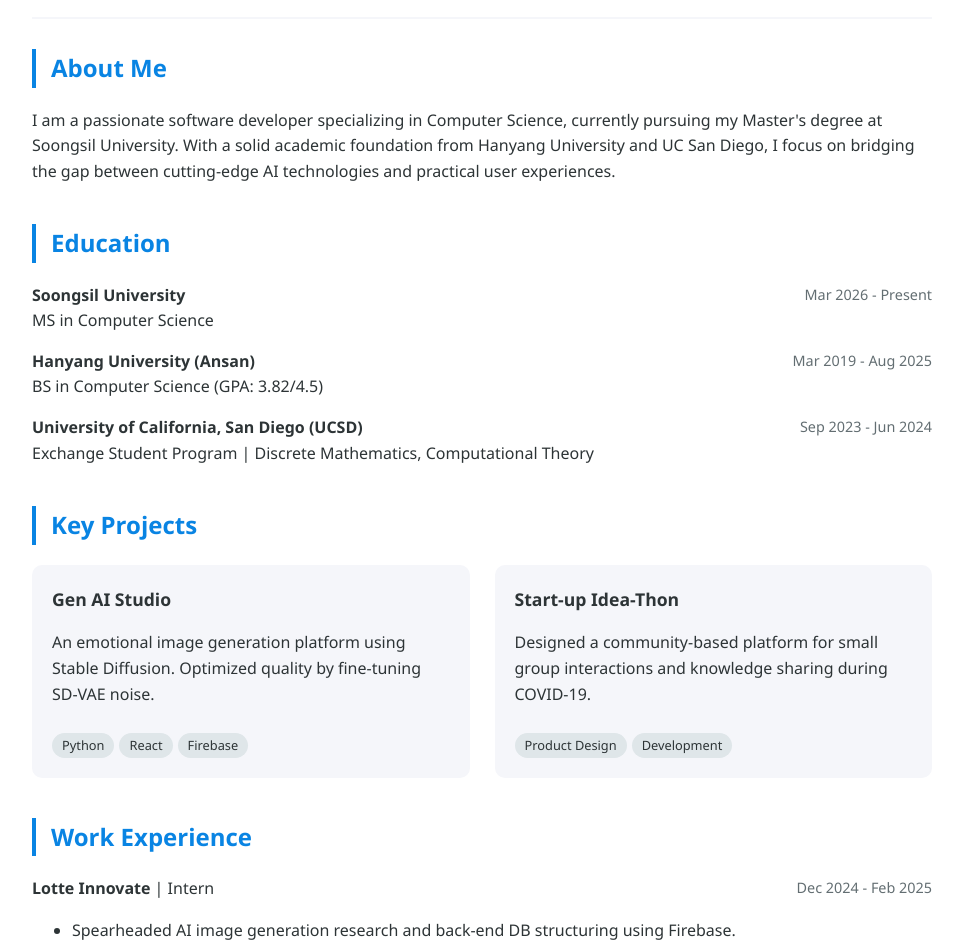
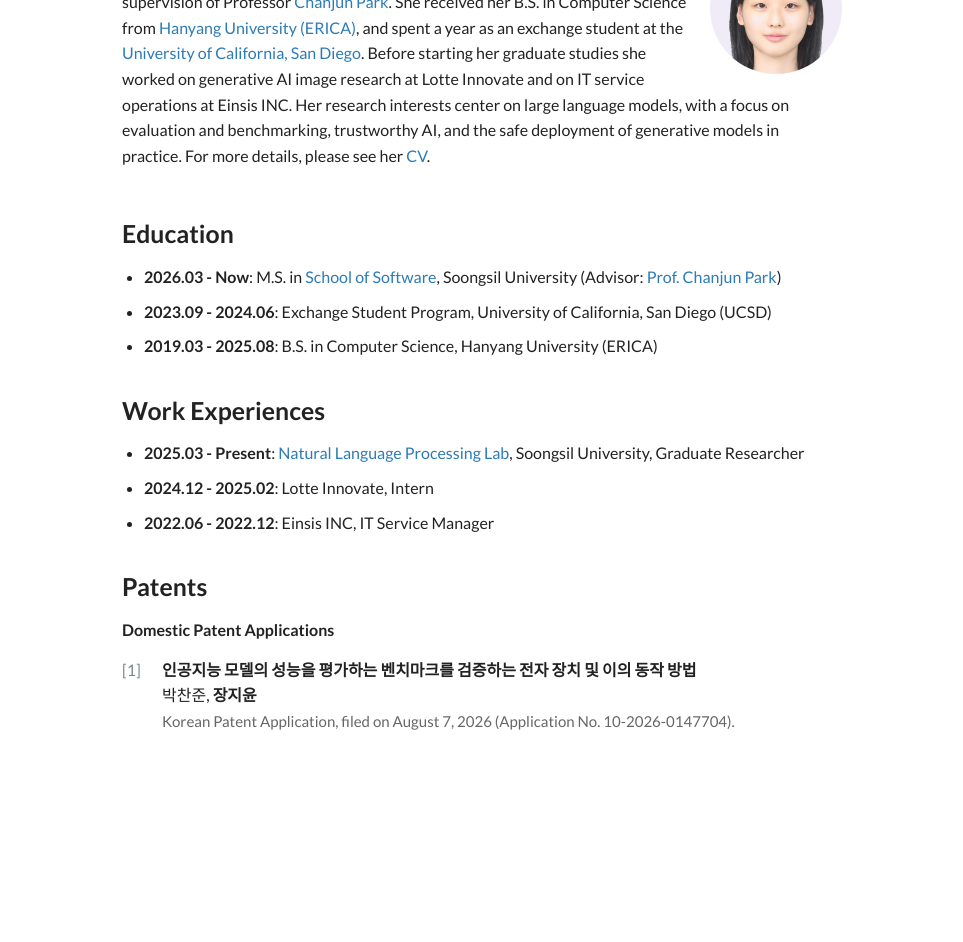
Before and after one commit to jiyoon113/jiyoon113.github.io, a plain HTML site: page index.html in a window 1280 px wide. Shown: the part 259-1201 px from the top of the page, without its empty margins (158-1121 px from the left). After the commit the page ends 1102 px from the top, so only its background shows below. Drawn offline with Linux system fonts and the light colour scheme.

Commit message:
Add files via upload

```diff
--- a/index.html
+++ b/index.html
@@ -1,202 +1,185 @@
 <!DOCTYPE html>
 <html lang="en">
 <head>
-    <meta charset="UTF-8">
-    <meta name="viewport" content="width=device-width, initial-scale=1.0">
-    <title>Jiyoon Jang | Portfolio</title>
-    <link href="https://cdnjs.cloudflare.com/ajax/libs/font-awesome/6.0.0/css/all.min.css" rel="stylesheet">
-    <style>
-        :root {
-            --primary-color: #2d3436;
-            --accent-color: #0984e3;
-            --text-color: #636e72;
-            --bg-color: #f5f6fa;
-        }
+<meta charset="UTF-8">
+<meta name="viewport" content="width=device-width, initial-scale=1">
+<title>Giyoon Jang</title>
+<meta name="description" content="Giyoon Jang - M.S. Student, Natural Language Processing Lab, Soongsil University">
+<meta property="og:title" content="Giyoon Jang">
+<meta property="og:type" content="article">
+<meta property="og:url" content="https://jiyoon113.github.io/">
+<link rel="preconnect" href="https://fonts.googleapis.com">
+<link rel="preconnect" href="https://fonts.gstatic.com" crossorigin>
+<link href="https://fonts.googleapis.com/css2?family=Lato:wght@300;400;700&family=Noto+Sans+KR:wght@400;500;700&display=swap" rel="stylesheet">
+<style>
+  :root{
+    --ink:#222;
+    --muted:#666;
+    --link:#2c7bb6;
+    --rule:#e5e5e5;
+  }
+  *{box-sizing:border-box;}
+  body{
+    font-family:"Lato","Noto Sans KR",Helvetica,Arial,sans-serif;
+    font-size:16px;
+    line-height:1.6;
+    color:var(--ink);
+    background:#fff;
+    margin:0;
+    padding:40px 20px 96px;
+  }
+  .wrap{max-width:720px;margin:0 auto;}
 
-        body {
-            font-family: 'Segoe UI', Tahoma, Geneva, Verdana, sans-serif;
-            line-height: 1.6;
-            color: var(--primary-color);
-            background-color: var(--bg-color);
-            margin: 0;
-            padding: 0;
-        }
+  header{
+    display:flex;
+    align-items:baseline;
+    justify-content:space-between;
+    gap:24px;
+    padding-bottom:18px;
+    border-bottom:1px solid var(--rule);
+    margin-bottom:14px;
+  }
+  header h1{
+    font-family:"Lato","Noto Sans KR",Helvetica,Arial,sans-serif;
+    font-size:2.2em;
+    font-weight:300;
+    margin:0;
+    letter-spacing:-0.01em;
+  }
+  header h1 .ko{font-size:0.48em;font-weight:400;color:var(--muted);margin-left:10px;}
+  nav ul{list-style:none;padding:0;margin:0;display:flex;flex-wrap:wrap;justify-content:flex-end;}
+  nav li{white-space:nowrap;}
+  nav li:not(:last-child)::after{content:"/";color:var(--muted);margin:0 7px;}
 
-        .container {
-            max-width: 900px;
-            margin: 50px auto;
-            background: white;
-            padding: 40px;
-            border-radius: 15px;
-            box-shadow: 0 10px 30px rgba(0,0,0,0.1);
-        }
+  a{color:var(--link);text-decoration:none;}
+  a:hover{text-decoration:underline;}
+  a:focus-visible{outline:2px solid var(--link);outline-offset:2px;}
 
-        header {
-            border-bottom: 2px solid var(--bg-color);
-            padding-bottom: 30px;
-            margin-bottom: 30px;
-        }
+  h2{
+    font-family:"Lato","Noto Sans KR",Helvetica,Arial,sans-serif;
+    font-size:1.55em;
+    font-weight:700;
+    margin:32px 0 10px;
+  }
+  p{margin:0 0 14px;}
+  ul.list{margin:0;padding-left:22px;}
+  ul.list li{margin-bottom:9px;}
+  .muted{color:var(--muted);}
 
-        h1 {
-            margin: 0;
-            font-size: 2.5em;
-            color: var(--primary-color);
-        }
+  .photo{
+    float:right;
+    width:132px;
+    height:132px;
+    object-fit:cover;
+    border-radius:50%;
+    margin:4px 0 12px 24px;
+    shape-outside:circle();
+  }
+  .bio::after{content:"";display:table;clear:both;}
 
-        .contact-info {
-            display: flex;
-            gap: 20px;
-            flex-wrap: wrap;
-            margin-top: 10px;
-            color: var(--text-color);
-            font-size: 0.9em;
-        }
+  ol.numlist{list-style:none;padding:0;margin:0;counter-reset:refitem;}
+  ol.numlist li{
+    counter-increment:refitem;
+    position:relative;
+    padding-left:40px;
+    margin-bottom:14px;
+  }
+  ol.numlist li::before{
+    content:"[" counter(refitem) "]";
+    position:absolute;
+    left:0;
+    top:0;
+    color:#7a8896;
+  }
 
-        .contact-info a {
-            color: var(--accent-color);
-            text-decoration: none;
-        }
+  .patent-title{font-weight:600;}
+  .patent-meta{color:var(--muted);font-size:0.94em;}
+  .me{font-weight:700;}
 
-        .section {
-            margin-bottom: 40px;
-        }
-
-        h2 {
-            font-size: 1.5em;
-            color: var(--accent-color);
-            border-left: 4px solid var(--accent-color);
-            padding-left: 15px;
-            margin-bottom: 20px;
-        }
-
-        .grid {
-            display: grid;
-            grid-template-columns: 1fr 1fr;
-            gap: 25px;
-        }
-
-        .card {
-            background: var(--bg-color);
-            padding: 20px;
-            border-radius: 10px;
-            transition: transform 0.3s ease;
-        }
-
-        .card:hover {
-            transform: translateY(-5px);
-        }
-
-        .card h3 {
-            margin-top: 0;
-            font-size: 1.1em;
-        }
-
-        .tag {
-            display: inline-block;
-            background: #dfe6e9;
-            padding: 2px 10px;
-            border-radius: 15px;
-            font-size: 0.8em;
-            margin-right: 5px;
-            margin-top: 10px;
-        }
-
-        .edu-item {
-            margin-bottom: 15px;
-        }
-
-        .date {
-            float: right;
-            color: var(--text-color);
-            font-size: 0.9em;
-        }
-
-        @media (max-width: 600px) {
-            .grid { grid-template-columns: 1fr; }
-            .date { float: none; display: block; }
-        }
-    </style>
+  @media (max-width:640px){
+    body{padding:28px 16px 64px;font-size:16px;}
+    header{display:block;}
+    header h1{font-size:1.9em;margin-bottom:6px;}
+    nav ul{justify-content:flex-start;}
+    .photo{float:none;display:block;width:130px;height:130px;margin:0 auto 18px;}
+  }
+</style>
 </head>
 <body>
+<div class="wrap">
 
-<div class="container">
-    <header>
-        <h1>Giyoon Jang</h1>
-        <p style="font-size: 1.2em; color: var(--text-color);">Computer Science Graduate Student | Generative AI Enthusiast</p>
-        <div class="contact-info">
-            <span><i class="fas fa-envelope"></i> <a href="mailto:jyjang1130@hanyang.ac.kr">jyjang1130@hanyang.ac.kr</a></span>
-            <span><i class="fab fa-github"></i> <a href="https://github.com/jiyoon113" target="_blank">github.com/jiyoon113</a></span>
-            <span><i class="fas fa-map-marker-alt"></i> Seoul, Korea</span>
-        </div>
-    </header>
+  <header>
+    <h1>Giyoon Jang</h1>
+    <nav>
+      <ul>
+        <li><a href="Curriculum_Vitae_GiyoonJang.tex">CV</a></li>
+        <li><a href="https://sites.google.com/view/ssu-nlp/home" target="_blank" rel="noopener">NLP LAB</a></li>
+        <li><a href="https://github.com/jiyoon113" target="_blank" rel="noopener">GitHub</a></li>
+        <li><a href="https://www.linkedin.com/in/giyoon-jang-784876165/" target="_blank" rel="noopener">LinkedIn</a></li>
+        <li><a href="mailto:jyjang1130@soongsil.ac.kr">Email</a></li>
+      </ul>
+    </nav>
+  </header>
 
-    <div class="section">
-        <h2>About Me</h2>
-        <p>
-            I am a passionate software developer specializing in Computer Science, currently pursuing my Master's degree at Soongsil University.
-            With a solid academic foundation from Hanyang University and UC San Diego, I focus on bridging the gap between cutting-edge AI technologies and practical user experiences.
-        </p>
-    </div>
+  <h2>Biography</h2>
+  <div class="bio">
+    <img class="photo" src="giyoonjang.jpg" alt="Giyoon Jang" onerror="this.remove()">
+    <p>
+      Giyoon Jang is an M.S. student in the
+      <a href="https://sw.ssu.ac.kr/" target="_blank" rel="noopener">School of Software at Soongsil University</a>, where she is a member of the
+      <a href="https://sites.google.com/view/ssu-nlp/home" target="_blank" rel="noopener">Natural Language Processing Lab</a>
+      under the supervision of Professor
+      <a href="https://parkchanjun.github.io/" target="_blank" rel="noopener">Chanjun Park</a>.
+      She received her B.S. in Computer Science from
+      <a href="https://www.hanyang.ac.kr/" target="_blank" rel="noopener">Hanyang University (ERICA)</a>, and spent a year as an
+      exchange student at the <a href="https://ucsd.edu/" target="_blank" rel="noopener">University of California, San Diego</a>.
+      Before starting her graduate studies she worked on generative AI image research at
+      Lotte Innovate and on IT service operations at Einsis INC.
+      Her research interests center on large language models, with a focus on evaluation and
+      benchmarking, trustworthy AI, and the safe deployment of generative models in practice.
+      For more details, please see her
+      <a href="Curriculum_Vitae_GiyoonJang.tex">CV</a>.
+    </p>
+  </div>
 
-    <div class="section">
-        <h2>Education</h2>
-        <div class="edu-item">
-            <strong>Soongsil University</strong> <span class="date">Mar 2026 - Present</span>
-            <div>MS in Computer Science</div>
-        </div>
-        <div class="edu-item">
-            <strong>Hanyang University (Ansan)</strong> <span class="date">Mar 2019 - Aug 2025</span>
-            <div>BS in Computer Science (GPA: 3.82/4.5)</div>
-        </div>
-        <div class="edu-item">
-            <strong>University of California, San Diego (UCSD)</strong> <span class="date">Sep 2023 - Jun 2024</span>
-            <div>Exchange Student Program | Discrete Mathematics, Computational Theory</div>
-        </div>
-    </div>
+  <h2>Education</h2>
+  <ul class="list">
+    <li><strong>2026.03 - Now</strong>: M.S. in
+      <a href="https://sw.ssu.ac.kr/" target="_blank" rel="noopener">School of Software</a>,
+      Soongsil University (Advisor:
+      <a href="https://parkchanjun.github.io/" target="_blank" rel="noopener">Prof. Chanjun Park</a>)</li>
+    <li><strong>2023.09 - 2024.06</strong>: Exchange Student Program,
+      University of California, San Diego (UCSD)</li>
+    <li><strong>2019.03 - 2025.08</strong>: B.S. in Computer Science,
+      Hanyang University (ERICA)</li>
+  </ul>
 
-    <div class="section">
-        <h2>Key Projects</h2>
-        <div class="grid">
-            <div class="card">
-                <h3>Gen AI Studio</h3>
-                <p>An emotional image generation platform using Stable Diffusion. Optimized quality by fine-tuning SD-VAE noise.</p>
-                <div class="tag">Python</div><div class="tag">React</div><div class="tag">Firebase</div>
-            </div>
-            <div class="card">
-                <h3>Start-up Idea-Thon</h3>
-                <p>Designed a community-based platform for small group interactions and knowledge sharing during COVID-19.</p>
-                <div class="tag">Product Design</div><div class="tag">Development</div>
-            </div>
-        </div>
-    </div>
+  <h2>Work Experiences</h2>
+  <ul class="list">
+    <li><strong>2025.03 - Present</strong>:
+      <a href="https://sites.google.com/view/ssu-nlp/home" target="_blank" rel="noopener">Natural Language Processing Lab</a>,
+      Soongsil University, Graduate Researcher</li>
+    <li><strong>2024.12 - 2025.02</strong>: Lotte Innovate, Intern</li>
+    <li><strong>2022.06 - 2022.12</strong>: Einsis INC, IT Service Manager</li>
+  </ul>
 
-    <div class="section">
-        <h2>Work Experience</h2>
-        <div class="edu-item">
-            <strong>Lotte Innovate</strong> | Intern <span class="date">Dec 2024 - Feb 2025</span>
-            <ul>
-                <li>Spearheaded AI image generation research and back-end DB structuring using Firebase.</li>
-            </ul>
-        </div>
-        <div class="edu-item">
-            <strong>Einsis INC</strong> | IT Service Manager <span class="date">Jun 2022 - Dec 2022</span>
-            <ul>
-                <li>Streamlined cross-team processes and implemented effective workflow solutions.</li>
-            </ul>
-        </div>
-    </div>
+  <h2>Patents</h2>
+  <p><strong>Domestic Patent Applications</strong></p>
+  <ol class="numlist">
+    <li>
+      <span class="patent-title">인공지능 모델의 성능을 평가하는 벤치마크를 검증하는 전자 장치 및 이의 동작 방법</span><br>
+      박찬준, <span class="me">장지윤</span><br>
+      <span class="patent-meta">Korean Patent Application, filed on August 7, 2026 (Application No. 10-2026-0147704).</span>
+    </li>
+  </ol>
 
-    <div class="section">
-        <h2>Skills & Certifications</h2>
-        <div class="grid" style="grid-template-columns: 1fr;">
-            <div class="card" style="background: white; border: 1px solid #dfe6e9;">
-                <strong>Technical:</strong> Python, Java, JavaScript, NoSQL, React, Firebase<br>
-                <strong>Languages:</strong> English (TOEIC 880, OPIC IH), Korean (Native)<br>
-                <strong>Certification:</strong> Computer Specialist in Spreadsheet & Database (Level 1)
-            </div>
-        </div>
-    </div>
+  <!-- No publications yet. Uncomment this section once there are papers to list.
+  <h2>Publications</h2>
+  <p>
+    Please see my <a href="Curriculum_Vitae_GiyoonJang.tex">CV</a> for the full list.
+  </p>
+  -->
+
 </div>
-
 </body>
 </html>
```
Also changed, not shown: giyoonjang.jpg (added), 2 other files.
